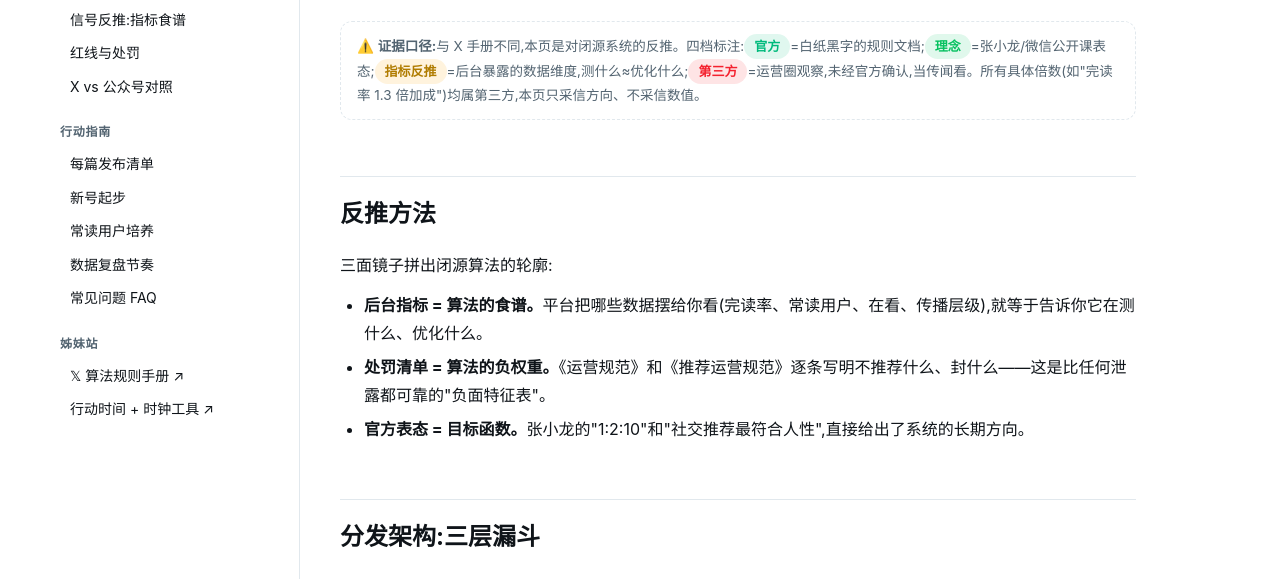
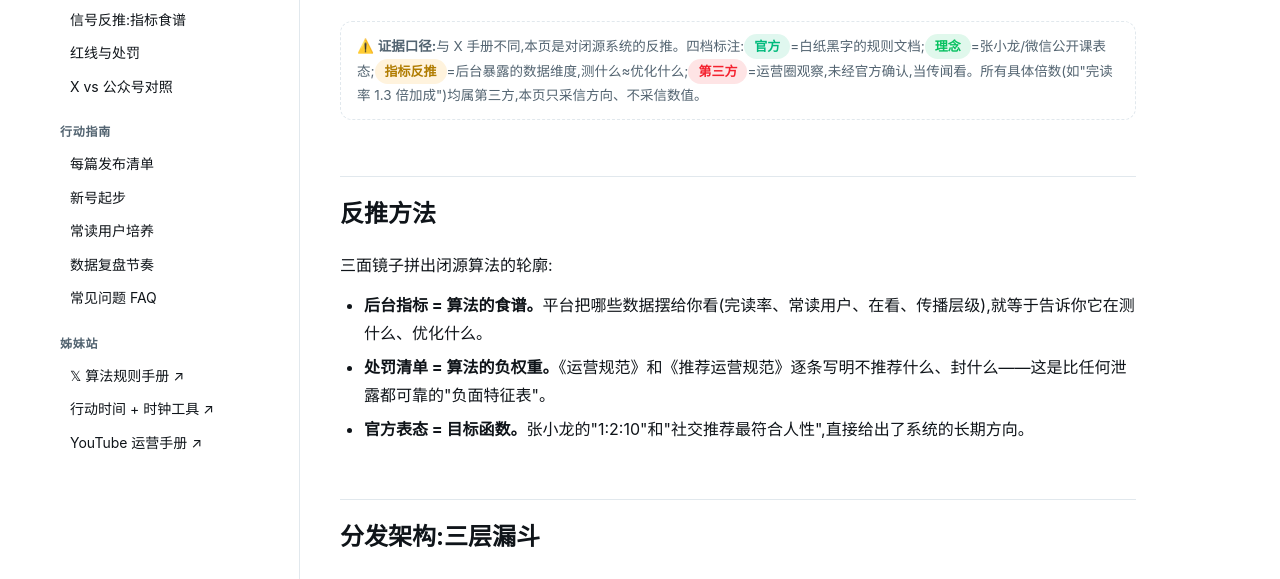
Before and after one commit to partyfly/wechat-handbook, a plain HTML site: page zh/index.html in a window 1280 px wide. Shown: the part 204-783 px from the top of the page. Drawn offline with Linux system fonts and the light colour scheme.

Commit message:
Cross-link YouTube Playbook (sister site)

```diff
--- a/zh/index.html
+++ b/zh/index.html
@@ -40,6 +40,7 @@
     <div class="group-title">姊妹站</div>
     <a href="https://partyfly.github.io/x-algorithm-handbook/zh/" target="_blank">𝕏 算法规则手册 ↗</a>
     <a href="https://partyfly.github.io/x-algorithm-handbook/zh/timing.html" target="_blank">行动时间 + 时钟工具 ↗</a>
+    <a href="https://partyfly.github.io/youtube-handbook/zh/" target="_blank">YouTube 运营手册 ↗</a>
   </div>
 </nav>
 
```
Also changed, not shown: en/index.html (+1 -0 lines).
